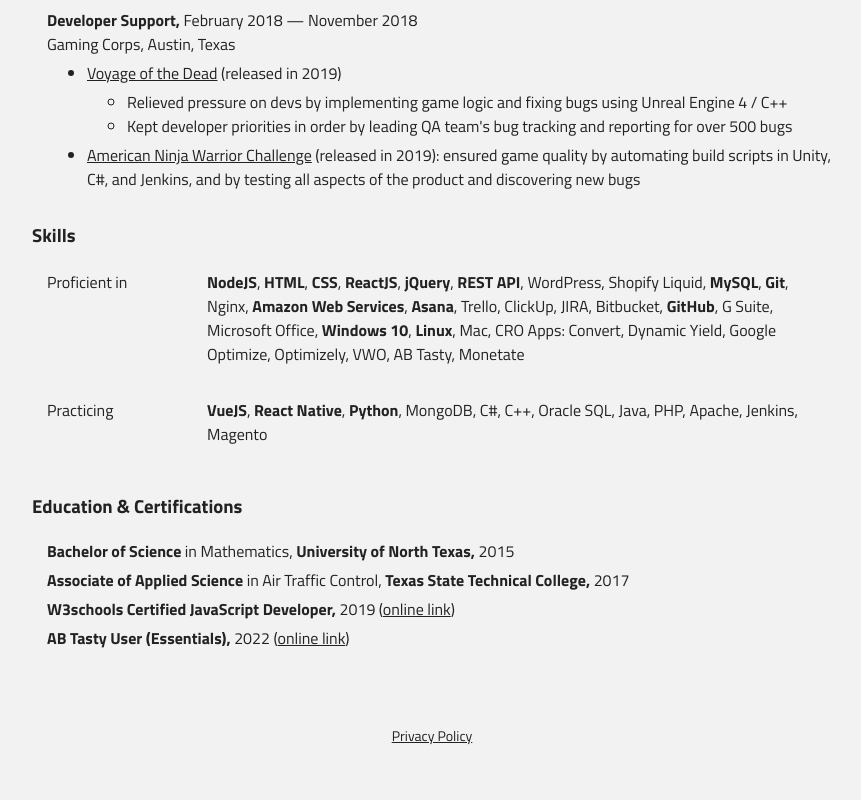
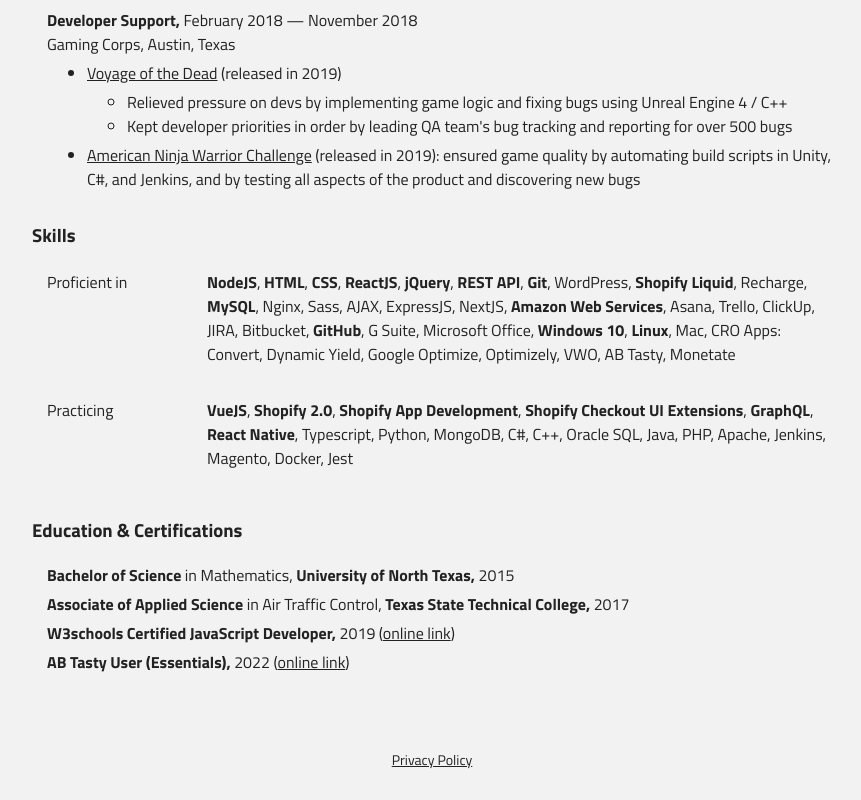
Before and after one commit to hooleymcknight/hooleymcknight.com, a Next.js app in the folder hooleymcknight-reacts/: page /resume in a window 1280 px wide. Shown: the part 1085-1885 px from the top of the page, without its empty margins (208-1069 px from the left). Before the commit the page ends 1861 px from the top, so only its background shows below. Built offline with nearby package versions, Linux system fonts and the light colour scheme.

Commit message:
updated resume, fixed a jackbox wheel filter error, updated readme, updated version number

```diff
--- a/hooleymcknight-reacts/components/resumePage/resume_data.json
+++ b/hooleymcknight-reacts/components/resumePage/resume_data.json
@@ -78,13 +78,13 @@
   ],
   "Skills": {
     "Proficient in": [
-      "!NodeJS", "!HTML", "!CSS", "!ReactJS", "!jQuery", "!REST API", "WordPress", "Shopify Liquid",
-      "!MySQL", "!Git", "Nginx", "!Amazon Web Services", "!Asana", "Trello", "ClickUp", "JIRA", "Bitbucket",
+      "!NodeJS", "!HTML", "!CSS", "!ReactJS", "!jQuery", "!REST API", "!Git", "WordPress", "!Shopify Liquid", "Recharge",
+      "!MySQL", "Nginx", "Sass", "AJAX", "ExpressJS", "NextJS", "!Amazon Web Services", "Asana", "Trello", "ClickUp", "JIRA", "Bitbucket",
       "!GitHub", "G Suite", "Microsoft Office", "!Windows 10", "!Linux", "Mac",
       "CRO Apps: Convert", "Dynamic Yield", "Google Optimize", "Optimizely", "VWO", "AB Tasty", "Monetate"
     ],
     "Practicing": [
-      "!VueJS", "!React Native", "!Python", "MongoDB", "C#", "C++", "Oracle SQL", "Java", "PHP", "Apache", "Jenkins", "Magento"
+      "!VueJS", "!Shopify 2.0", "!Shopify App Development", "!Shopify Checkout UI Extensions", "!GraphQL", "!React Native", "Typescript", "Python", "MongoDB", "C#", "C++", "Oracle SQL", "Java", "PHP", "Apache", "Jenkins", "Magento", "Docker", "Jest"
     ]
   },
   "Education & Certifications": [
--- a/hooleymcknight-reacts/package.json
+++ b/hooleymcknight-reacts/package.json
@@ -1,6 +1,6 @@
 {
   "name": "hooleymcknight-reacts",
-  "version": "3.0.0",
+  "version": "3.1.1",
   "private": true,
   "scripts": {
     "dev": "next dev",
```
Also changed, not shown: hooleymcknight-reacts/pages/jackbox-wheel.js (+10 -1 lines), 1 other file (tests, documents, lock files or other folders).
